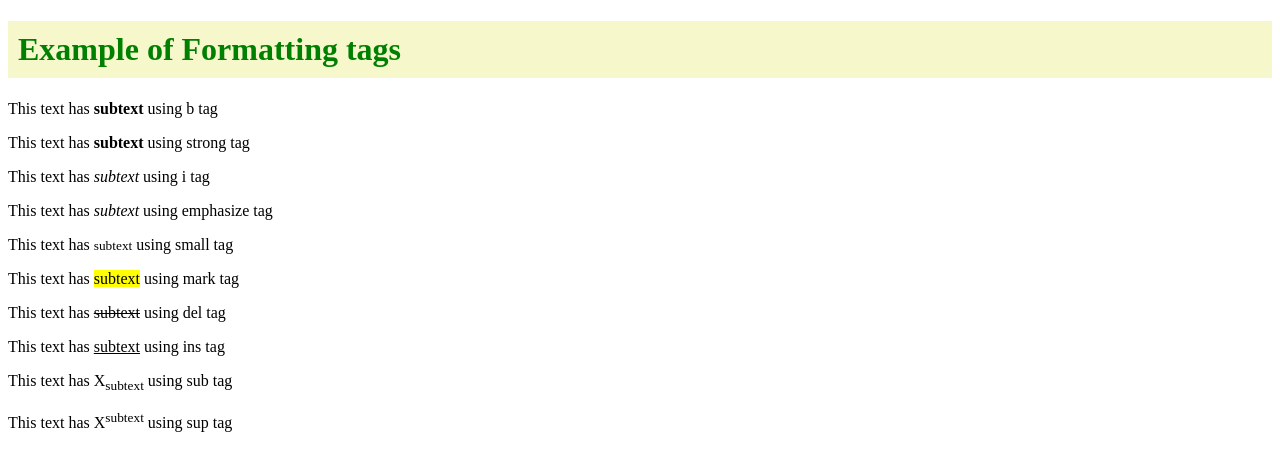
After one commit to s2lwacs/libraryproject, a Django app: page /books/html5/text/formatting/ in a window 1280 px wide. The commit adds this page. Shown: the top 471 px of the page. Run offline with Django 5.2, Linux system fonts and the light colour scheme.

Commit message:
lab 3 task2 Text formatters

```diff
--- a/libraryproject/apps/bookmodule/urls.py
+++ b/libraryproject/apps/bookmodule/urls.py
@@ -5,4 +5,5 @@ path('', views.index),
 path('index2/<int:val1>/', views.index2),
 path('<int:bookId>', views.viewbook),
 path('html5/links/', views.links, name='links'),
+path('html5/text/formatting/', views.formatting, name='formatting')
 ]
--- a/libraryproject/apps/bookmodule/views.py
+++ b/libraryproject/apps/bookmodule/views.py
@@ -21,3 +21,7 @@ def viewbook(request, bookId):
 
 def links(request):
     return render(request, 'bookmodule/links.html')
+from django.shortcuts import render
+
+def formatting(request):
+    return render(request, 'bookmodule/formatting.html')
--- /dev/null
+++ b/libraryproject/apps/templates/bookmodule/formatting.html
@@ -0,0 +1,30 @@
+{% load static %}
+<!DOCTYPE html>
+<html lang="en">
+<head>
+    <meta charset="UTF-8">
+    <meta name="viewport" content="width=device-width, initial-scale=1.0">
+    <link rel="stylesheet" href="{% static 'bookmodule/css/main.css' %}">
+    <title>Text Formatting</title>
+    <style>
+        h1 {
+            background-color: #f7f7cc;
+            color: green;
+            padding: 10px;
+        }
+    </style>
+</head>
+<body>
+    <h1>Example of Formatting tags</h1>
+    <p>This text has <b>subtext</b> using b tag</p>
+    <p>This text has <strong>subtext</strong> using strong tag</p>
+    <p>This text has <i>subtext</i> using i tag</p>
+    <p>This text has <em>subtext</em> using emphasize tag</p>
+    <p>This text has <small>subtext</small> using small tag</p>
+    <p>This text has <mark>subtext</mark> using mark tag</p>
+    <p>This text has <del>subtext</del> using del tag</p>
+    <p>This text has <ins>subtext</ins> using ins tag</p>
+    <p>This text has X<sub>subtext</sub> using sub tag</p>
+    <p>This text has X<sup>subtext</sup> using sup tag</p>
+</body>
+</html>
--- a/libraryproject/static/bookmodule/css/main.css
+++ b/libraryproject/static/bookmodule/css/main.css
@@ -56,3 +56,9 @@
 .link-same-tab-different-style:visited {
     color: lightblue;
 }
+
+h1 {
+    background-color: #f7f7cc;
+    color: green;
+    padding: 10px;
+}
```
